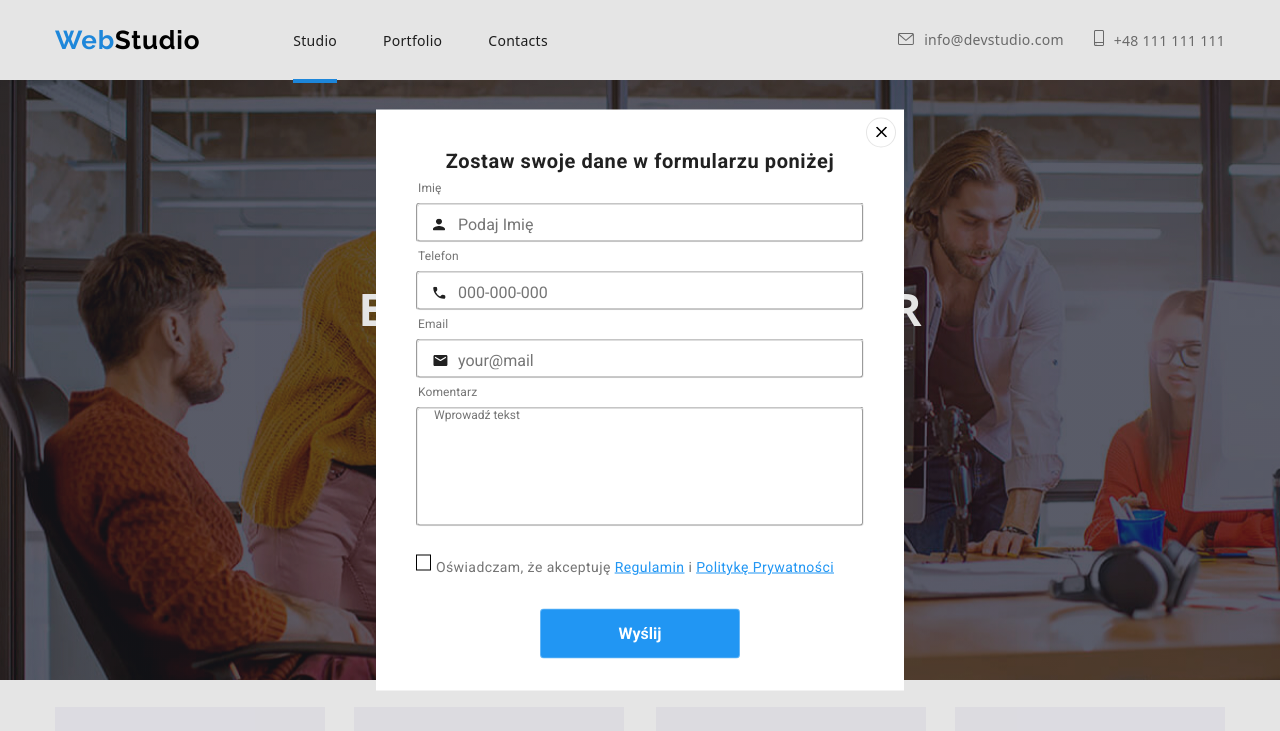
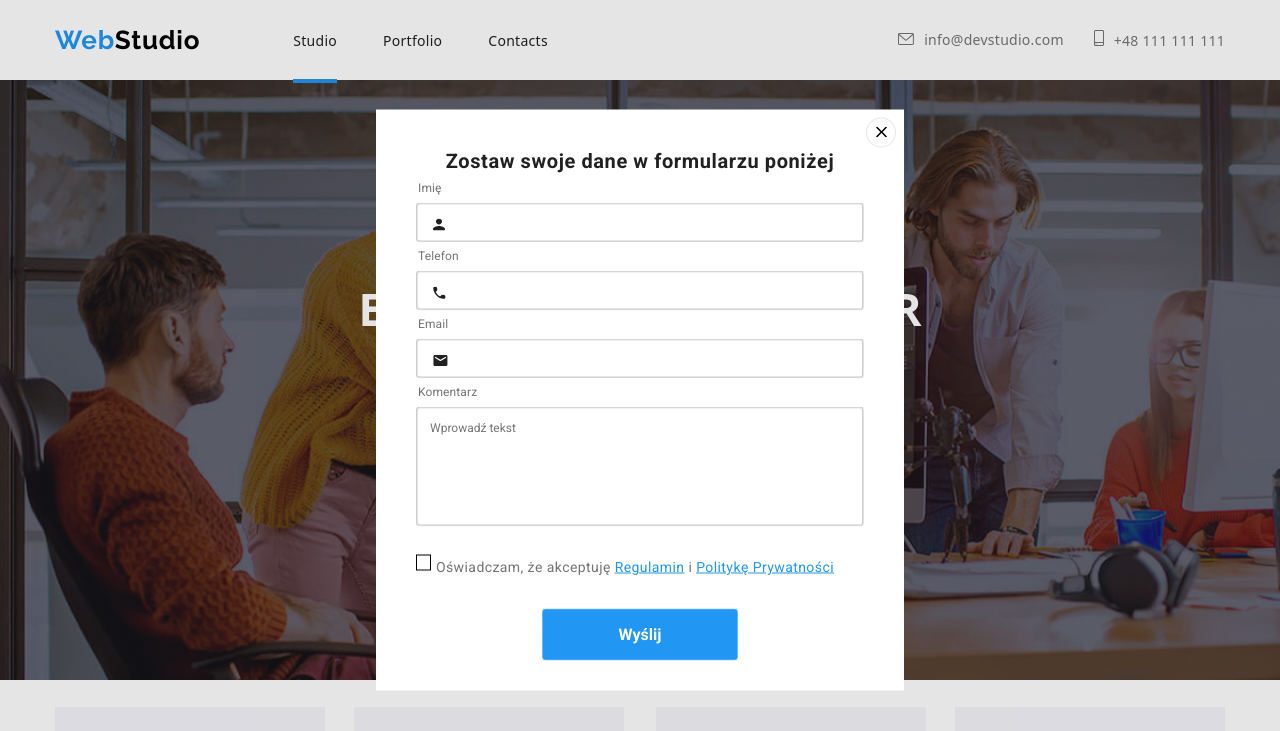
Before and after one commit to PawelBogusz1/goit-markup-hw-06, a plain HTML site: page index.html in a window 1280 px wide. Both pictures are taken after a click on the button "REQUEST OUR SERVICE". Shown: the top 731 px of the page. Drawn offline with Linux system fonts and the light colour scheme; files whose address does not match are found by name.

Commit message:
Homework6

```diff
--- a/css/style.css
+++ b/css/style.css
@@ -181,7 +181,7 @@ border-radius: 4px;
 font-family: Roboto;
 font-Weight:400;
 font-Size:16px;
-Line height:20px;
+line-height:20px;
 padding-left:16px;
 color:rgba(255, 255, 255, 0.6);
  }
@@ -214,8 +214,6 @@ color: #757575;
   }
 
 .email-submit{
-   width:200px;
-Height:50px;
 border: 1px solid rgba(255, 255, 255, 0.3);
 background-color:var(--brand-color-background4);
 border-radius: 4px;
@@ -223,12 +221,19 @@ font-family: Roboto;
 color:var(--brand-color-czcionka3);
 font-Weight:700;
 font-Size:16px;
-Line height:30px;
+Line-height:30px;
 cursor: pointer;
+align-items: center;
+   padding-left: 42px;
+    padding-top: 8px;
+    padding-bottom: 8px;
+     border: 0px;
 }
+
+
+
 .submit-form{
-   width:200px;
-Height:50px;
+
 border: 1px solid rgba(255, 255, 255, 0.3);
 background-color:var(--brand-color-background4);
 border-radius: 4px;
@@ -237,11 +242,15 @@ font-family: Roboto;
 color:var(--brand-color-czcionka3);
 font-Weight:700;
 font-Size:16px;
-Line height:30px;
+Line-height:30px;
 display: block;
     margin-left: auto;
     margin-right: auto;
     cursor: pointer;
+    padding-left: 76px;
+    padding-right: 76px;
+    padding-top: 10px;
+    padding-bottom: 10px;
 }
 
 .legend-modal{
@@ -261,23 +270,27 @@ margin-bottom: 30px;
 .fieldset{
     display:flex;
     position: relative;
-  width:448px;
+  width:100%;
   height: 40px;
-  margin-left: 40px;
     border-radius: 4px;
     margin-block: 28px;
+   border-color: rgba(33, 33, 33, 0.2);
 }
 
 .fieldset1{
     display:flex;
     position: relative;
-  width:448px;
+  width:100%;
   height: 120px;
-  margin-left: 40px;
     border-radius: 4px;
     margin-block: 28px;
+     border-color: rgba(33, 33, 33, 0.2);
 }
 
+.modal-data{
+    padding-left: 40px;
+    padding-right: 40px;
+}
 
 .modal-data .input{
     border: 0;
@@ -286,7 +299,7 @@ margin-bottom: 30px;
     font-family: Roboto;
 font-Weight:400;
 font-Size:16px;
-Line height:20px;
+line-height:20px;
 height: 38px;
 width: 200px;
 }
@@ -300,7 +313,6 @@ line-height: 24px;
 letter-spacing: 0.03em;
 color: #757575;
 position:relative;
-margin-left: 40px;
 }
 
 .legal-checkbox .checkbox1{
@@ -353,6 +365,10 @@ top:-4px;
 .iconsend{
     fill:var(--brand-color-czcionka3);
     margin-left: 24px;
+    margin-right: 28px;
+    display: flexbox;
+   align-items: center;
+
 }
 .legal-link{
     color:var(--brand-color-czcionka2);
@@ -379,14 +395,16 @@ top:-4px;
 .modal-data .input2{
     border: 0;
     background-color: transparent;
-    width: 416px;
-    height: 96px;
+    width: 100%;
+
  font-family: Roboto;
 font-weight:400;
 font-size:12px;
-Line height:14.06px;
-margin-left:16px;
-margin-right:16px;
+Line-height:14.06px;
+padding-left:16px;
+padding-right:16px;
+padding-top:12px;
+padding-left:12px;
 resize:none;
   position:absolute;
 
@@ -535,7 +553,7 @@ footer{
     font-weight: 700;
     font-size: 26px;
     line-height: 1.19;
-    Line height: 100%;
+    Line-height: 100%;
     letter-spacing: 0.03em;
      margin-right: 93px ;
      transition: 250ms;
--- a/index.html
+++ b/index.html
@@ -291,11 +291,11 @@ United States</p>
         <ul>
       <li class="form">
         <div>
-          <form>
- <name name="signup_form" autocomplete="on" novalidate>
-   <label for="email">ZAPISZ SIĘ DO NEWSLETTERA</label></name>
-  </li>
-  <li class="form2">
+          <name name="signup_form" autocomplete="on" novalidate>
+            <label for="email">ZAPISZ SIĘ DO NEWSLETTERA</label></name>
+          </li>
+          <li class="form2">
+    <form>
    <input type="email" name="email" id="email" placeholder="E-mail">
 
    <button type="submit" class="email-submit">Zapisz się<svg class="iconsend" width="24" height="24">
@@ -316,7 +316,7 @@ United States</p>
 
 
       <form class="modal-data">
-        <legend class="legend-modal">Zostaw swoje dane w formularzu poniżej</legend>
+        <h2 class="legend-modal">Zostaw swoje dane w formularzu poniżej</h2>
         <fieldset class="fieldset">
            <label class="label" for="name">Imię</label>
            <svg class="iconform">
@@ -325,7 +325,7 @@ United States</p>
              height="12">
             </use>
           </svg>
-          <input class="input" type="text" name="text" id="name" placeholder="Podaj Imię"/>
+          <input class="input" type="text" name="text" id="name" placeholder/>
         </fieldset>
 
         <fieldset class="fieldset">
@@ -336,7 +336,7 @@ United States</p>
              height="13">
             </use>
           </svg>
-          <input class="input" type="tel" name="telephone" id="phone" placeholder="000-000-000" pattern="[0-9]{3}-[0-9]{3}-[0-9]{3}"/>
+          <input class="input" type="tel" name="telephone" id="phone" placeholder/>
         </fieldset>
 
           <fieldset class="fieldset">
@@ -347,7 +347,7 @@ United States</p>
              height="12">
             </use>
           </svg>
-          <input class="input" type="email" name="email" id="mail" placeholder="your@mail"/>
+          <input class="input" type="email" name="email" id="mail" placeholder/>
                  </fieldset>
 
  <fieldset class="fieldset1">
```
Also changed, not shown: portfolio.html (+5 -5 lines).
